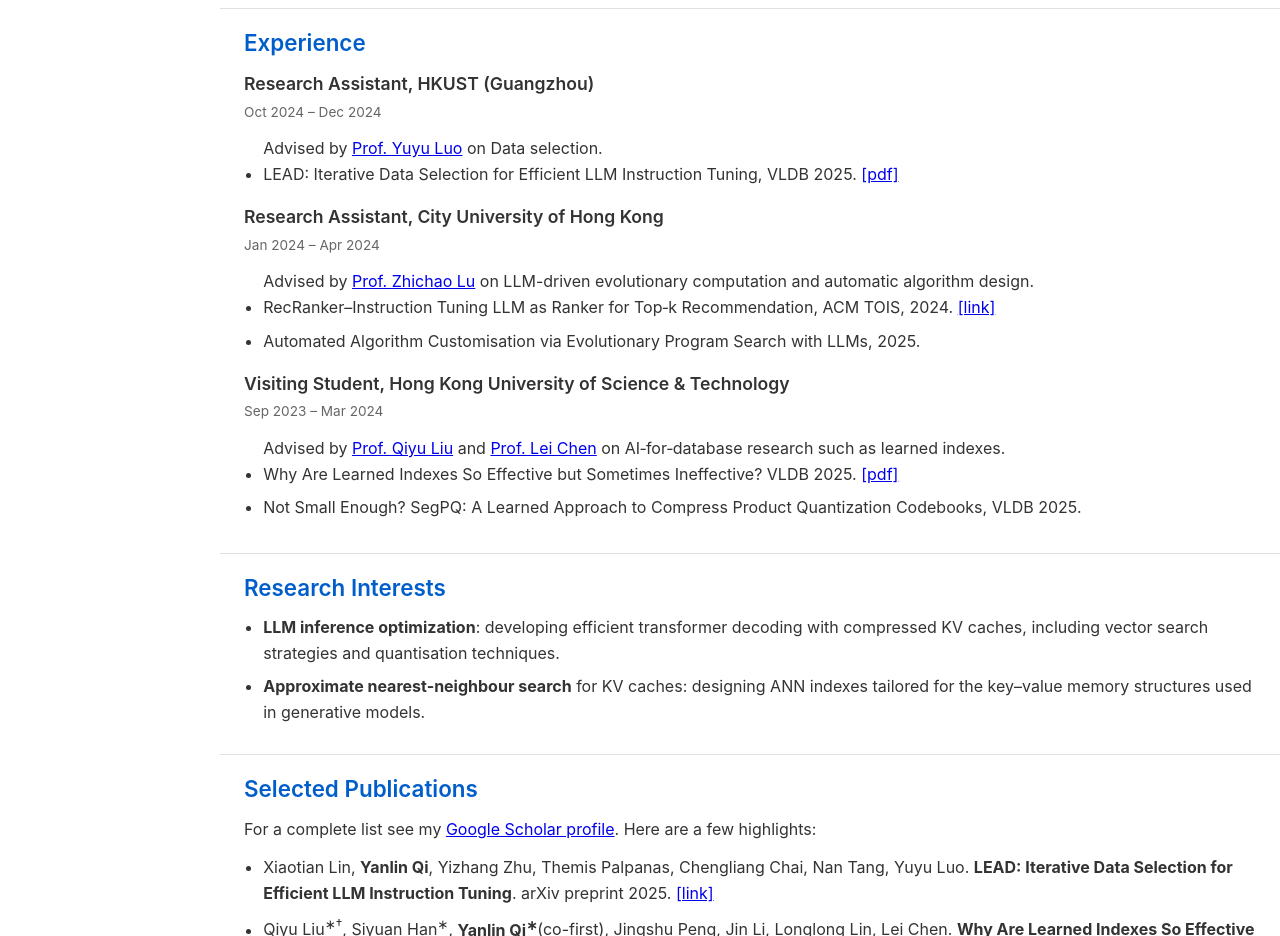
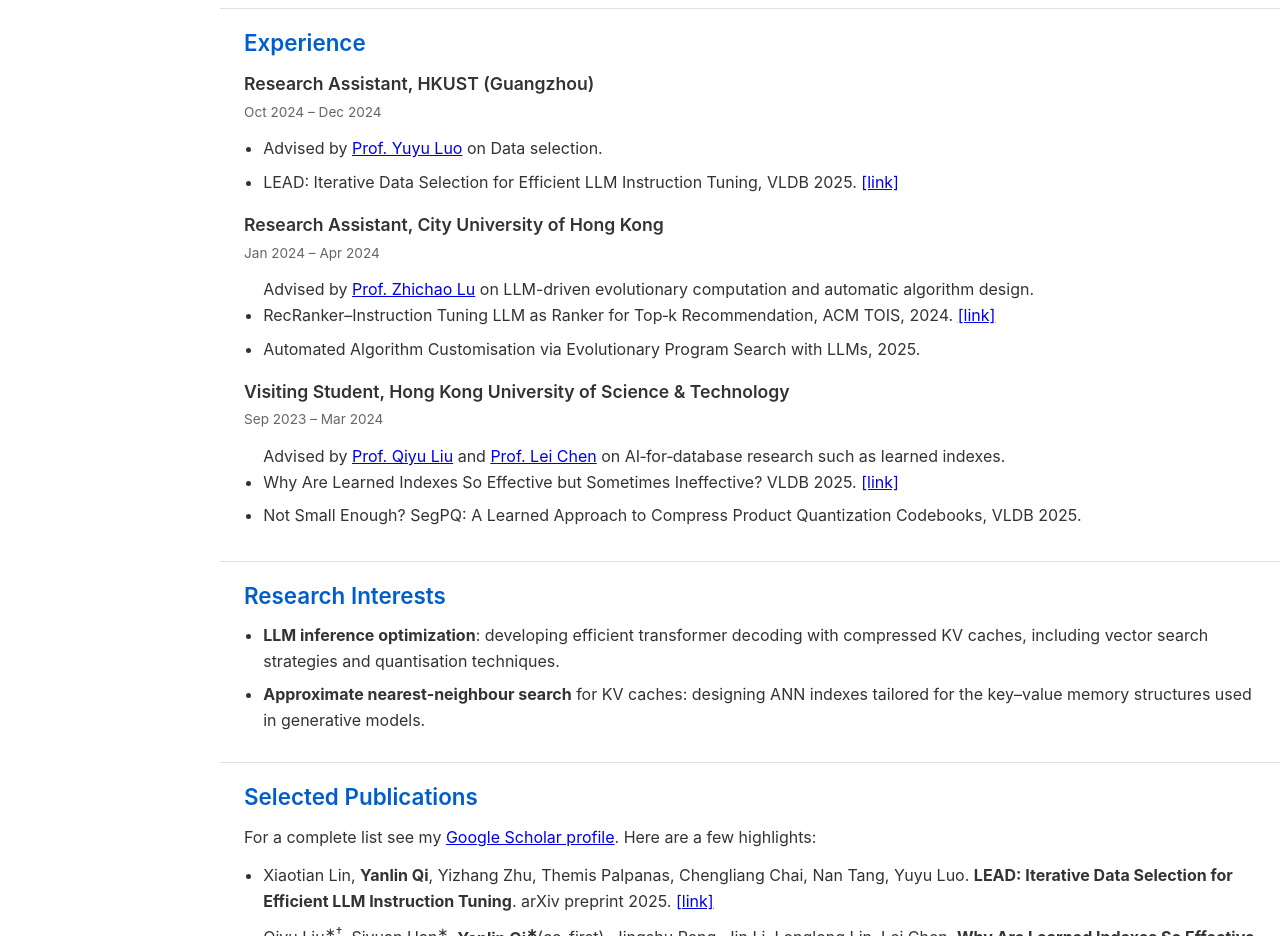
Before and after one commit to amy-77/amy-77.github.io, a plain HTML site: page index.html in a window 1280 px wide. Shown: the part 1060-1996 px from the top of the page. Drawn offline with Linux system fonts and the light colour scheme.

Commit message:
Update index.html

```diff
--- a/index.html
+++ b/index.html
@@ -109,9 +109,11 @@
         <div class="edu-item">
           <h3>Research Assistant, HKUST (Guangzhou)</h3>
           <p class="edu-dates">Oct 2024 – Dec 2024</p>
-          <ul>
-            Advised by <a href="https://luoyuyu.vip/" target="_blank" rel="noopener">Prof.&nbsp;Yuyu Luo</a> on Data selection.
-            <li>LEAD: Iterative Data Selection for Efficient LLM Instruction Tuning, VLDB 2025. <a href="https://arxiv.org/abs/2505.07437" target="_blank" rel="noopener">[pdf]</a></li>
+          <ul class="exp-list">
+            <li>Advised by
+            <a href="https://luoyuyu.vip/" target="_blank" rel="noopener">Prof.&nbsp;Yuyu Luo</a> on Data selection.
+            </li>
+            <li>LEAD: Iterative Data Selection for Efficient LLM Instruction Tuning, VLDB 2025. <a href="https://arxiv.org/abs/2505.07437" target="_blank" rel="noopener">[link]</a></li>
           </ul>
         </div>
         <div class="edu-item">
@@ -128,7 +130,7 @@
           <p class="edu-dates">Sep 2023 – Mar 2024</p>
           <ul>
             Advised by <a href="https://qyliu-hkust.github.io/" target="_blank" rel="noopener">Prof.&nbsp;Qiyu&nbsp;Liu</a> and <a href="https://www.cse.ust.hk/~leichen/" target="_blank" rel="noopener">Prof.&nbsp;Lei&nbsp;Chen</a> on AI‑for‑database research such as learned indexes.
-            <li>Why Are Learned Indexes So Effective but Sometimes Ineffective? VLDB 2025. <a href="https://arxiv.org/abs/2410.00846" target="_blank" rel="noopener">[pdf]</a></li>
+            <li>Why Are Learned Indexes So Effective but Sometimes Ineffective? VLDB 2025. <a href="https://arxiv.org/abs/2410.00846" target="_blank" rel="noopener">[link]</a></li>
             <li>Not Small Enough? SegPQ: A Learned Approach to Compress Product Quantization Codebooks, VLDB 2025.</li>
           </ul>
         </div>
```
